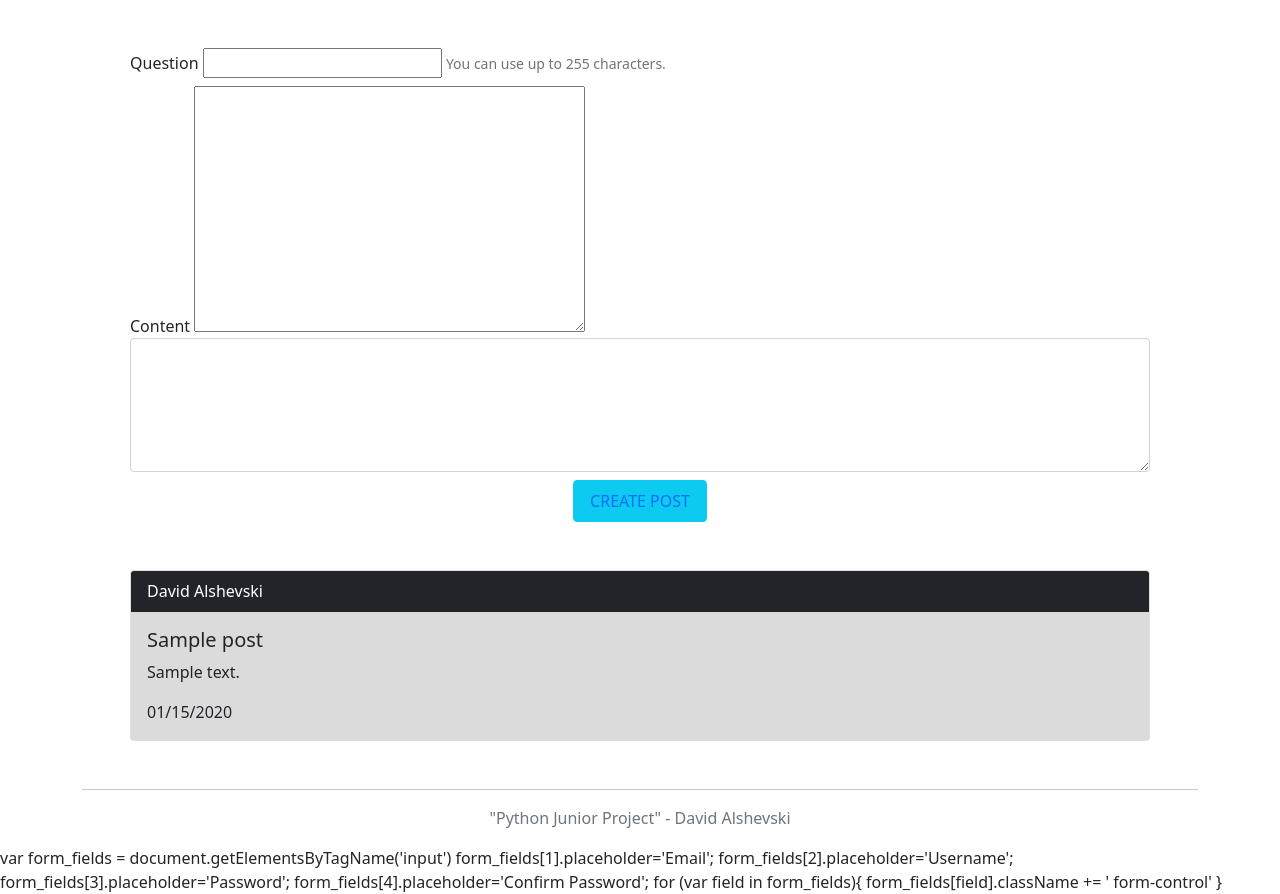
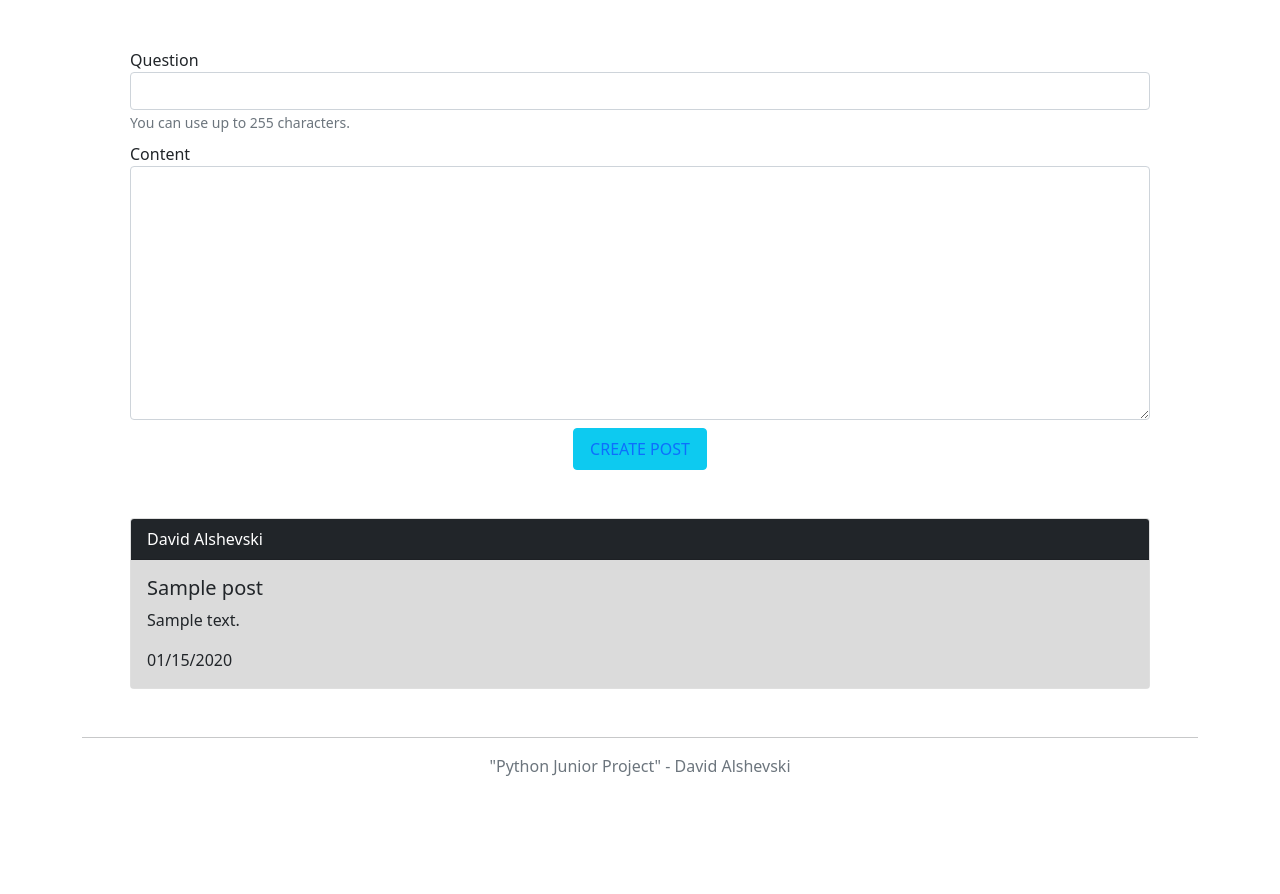
Before and after one commit to davidalsh/junior-project, a Django app: page / in a window 1280 px wide. Shown: the part 56-950 px from the top of the page. After the commit the page ends 832 px from the top, so only its background shows below. Run offline with Django 3.2, Linux system fonts and the light colour scheme; a user stored in the database is signed in; tables that the repository leaves empty hold one stand-in row (values such as "Sample post"); some libraries are stand-ins or nearby versions.

Commit message:
Some fixes

```diff
--- a/djangojuniorproject/djangojuniorproject/settings.py
+++ b/djangojuniorproject/djangojuniorproject/settings.py
@@ -37,6 +37,9 @@ INSTALLED_APPS = [
     'django.contrib.sessions',
     'django.contrib.messages',
     'django.contrib.staticfiles',
+
+    'widget_tweaks',
+
     'forum',
     'login',
 ]
--- a/djangojuniorproject/forum/templates/forum/index.html
+++ b/djangojuniorproject/forum/templates/forum/index.html
@@ -1,18 +1,19 @@
 {% extends 'base.html' %}
+{% load widget_tweaks %}
 
 {% block content %}
 
     <form method="post">
         <div class="form-group mx-5 mt-5 mb-2">
             <label for="exampleInputEmail1">Question</label>
-            {{ form.title }}
+            {{ form.title|add_class:"form-control" }}
             <small id="emailHelp" class="form-text text-muted">You can use up to 255 characters.</small>
         </div>
 
         <div class="form-group mx-5 mb-2">
             <label for="exampleFormControlTextarea1">Content</label>
-            {{ form.text }}
-            <textarea class="form-control" id="exampleFormControlTextarea1" rows="5"></textarea>
+            {{ form.text|add_class:"form-control" }}
+
         </div>
         <ul class="nav justify-content-center">
             <li class="nav-item">
@@ -30,7 +31,7 @@
                 David Alshevski
             </div>
             <div class="card-body" style="background:#DBDBDB;">
-                <h5 class="card-title">{{ post.title }}</h5>
+                <h5 class="card-title">{{ post.title|truncatewords_html:50 }}</h5>
                 <p class="card-text">{{ post.text|truncatewords_html:50 }}</p>
                 <p class="card-text">{{ post.created_at|date:"SHORT_DATE_FORMAT" }}</p>
             </div>
@@ -74,19 +75,3 @@
 </nav>
 {% endif %}
 {% endblock %}
-
-
-
-{% block js %}
-
-var form_fields = document.getElementsByTagName('input')
-form_fields[1].placeholder='Email';
-form_fields[2].placeholder='Username';
-form_fields[3].placeholder='Password';
-form_fields[4].placeholder='Confirm Password';
-
-for (var field in form_fields){
-    form_fields[field].className += ' form-control'
-}
-
-{% endblock %}
--- a/djangojuniorproject/forum/views.py
+++ b/djangojuniorproject/forum/views.py
@@ -36,4 +36,4 @@ class ForumMainPage(LoginRequiredMixin, View):
         if form.is_valid():
             obj = form.save()
             obj.save()
-            return redirect('')
+            return redirect('forum')
```
